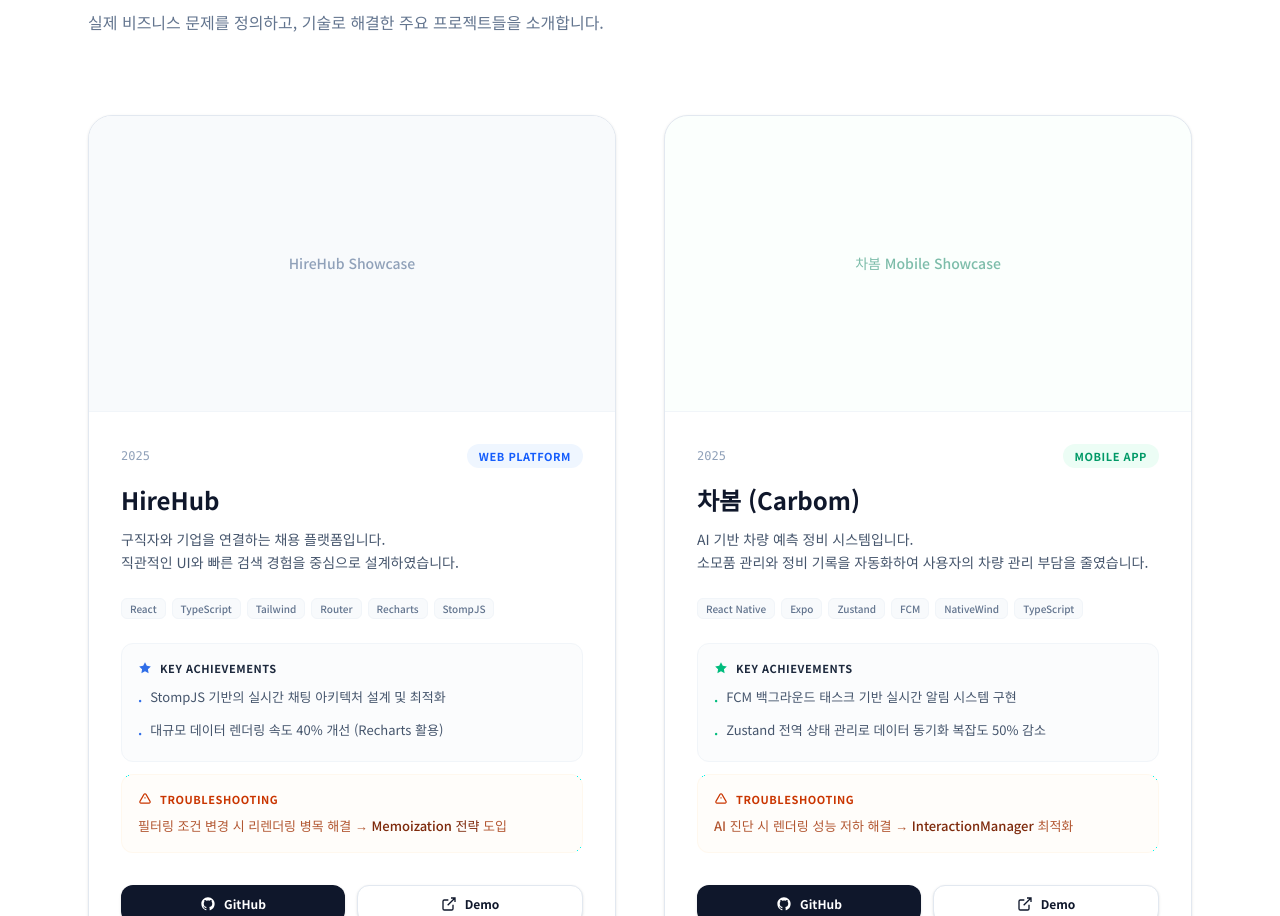
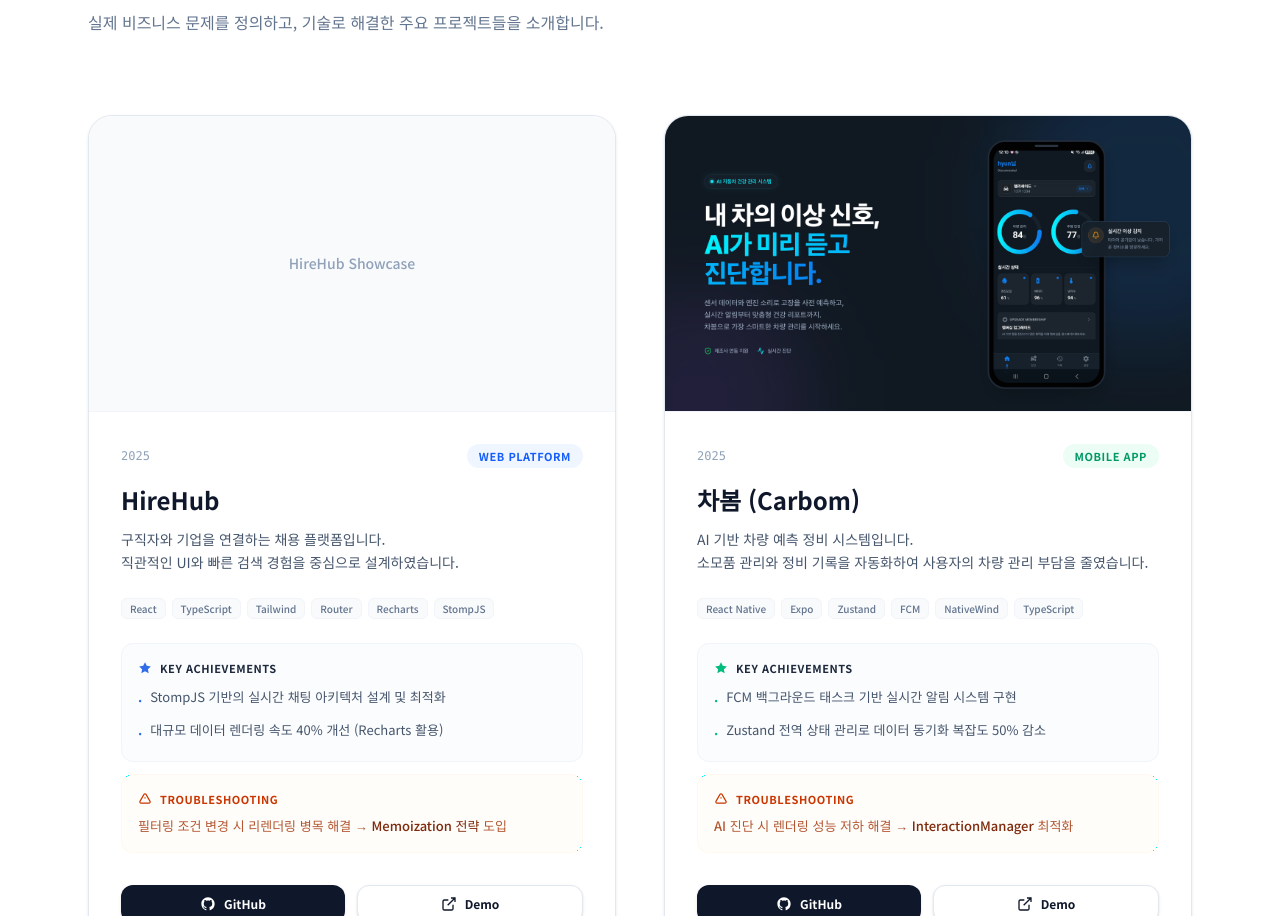
Before and after one commit to hyun990329/portfolio, a React (Vite) app: page / in a window 1280 px wide. Shown: the part 1617-2533 px from the top of the page. Built offline with nearby package versions, Linux system fonts and the light colour scheme.

Commit message:
차봄 미리보기 추가

```diff
--- a/src/components/Work.tsx
+++ b/src/components/Work.tsx
@@ -93,9 +93,11 @@ export default function Work() {
                     {/* 차봄 */}
                     <article className="group bg-white rounded-3xl border border-slate-200 overflow-hidden shadow-sm hover:shadow-[0_20px_40px_-15px_rgba(16,185,129,0.1)] hover:-translate-y-3 transition-all duration-500 flex flex-col translate-y-8 animate-fade-in-up animation-delay-4000">
                         <div className="aspect-video bg-emerald-50/20 flex items-center justify-center overflow-hidden border-b border-slate-100">
-                            <div className="text-emerald-700/50 text-sm font-medium group-hover:scale-110 transition-transform duration-700">
-                                차봄 Mobile Showcase
-                            </div>
+                            <img
+                                src="/스크린샷 2026-03-01 오전 1.05.44.png"
+                                alt="차봄 Mobile Showcase"
+                                className="w-full h-full object-cover object-top group-hover:scale-105 transition-transform duration-700"
+                            />
                         </div>
 
                         <div className="p-8 flex-1 flex flex-col">
```
Also changed, not shown: public/스크린샷 2026-03-01 오전 1.05.44.png (added).
